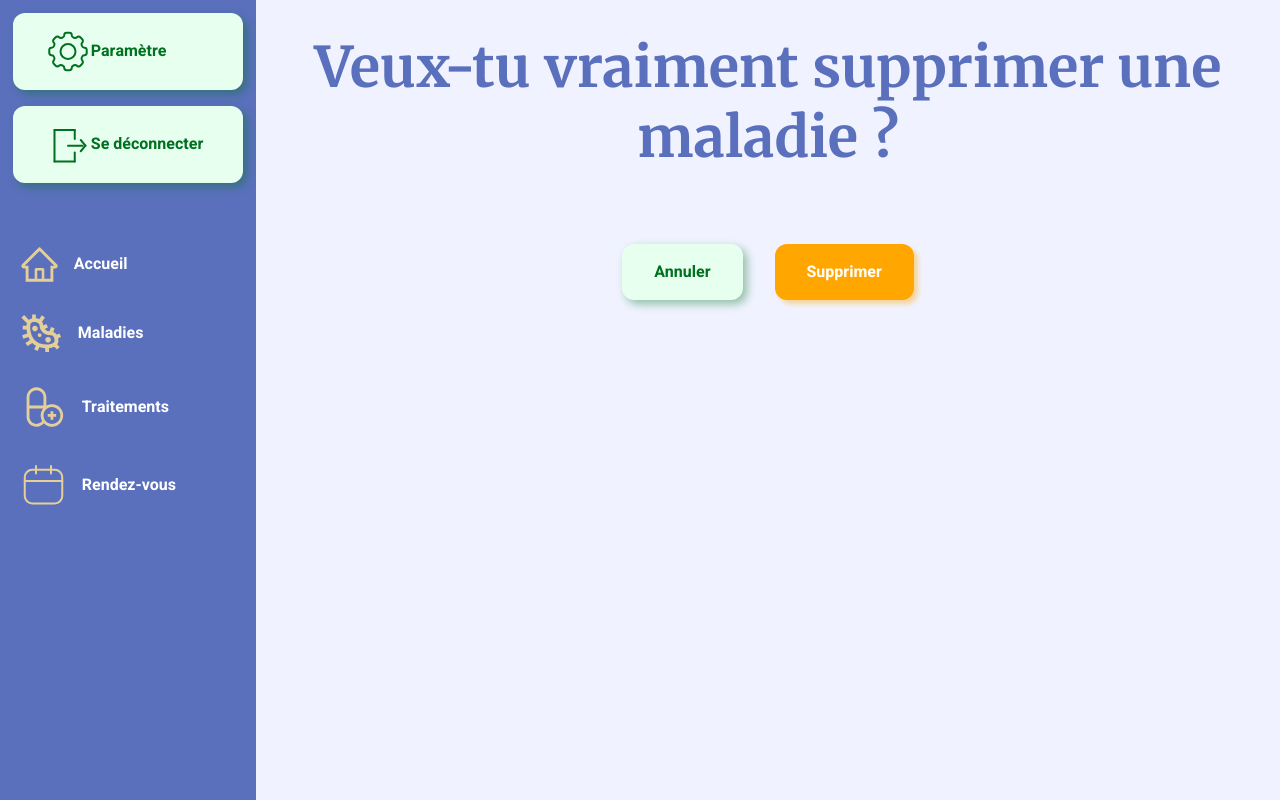
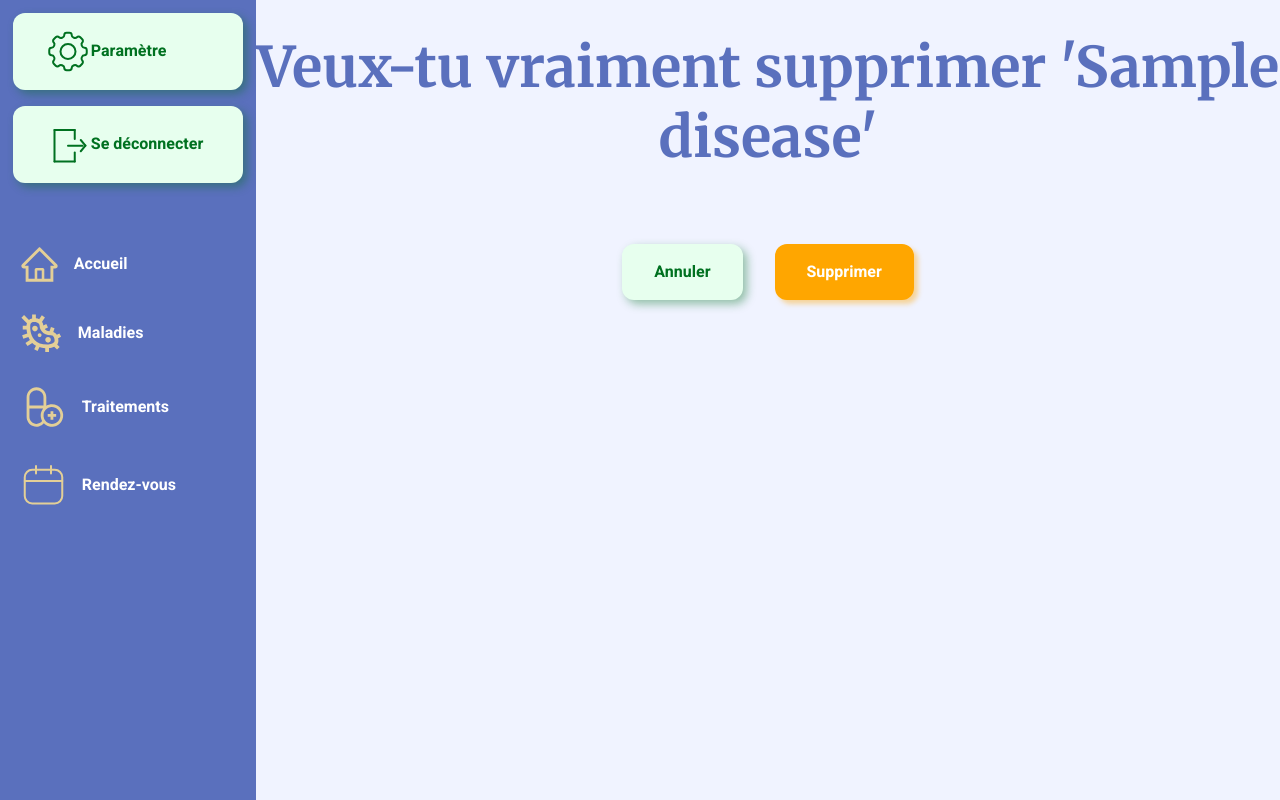
Before and after one commit to Redshark61/mon-carnet-de-sante, a Django app: page /home/delete_disease/1 in a window 1280 px wide. Run offline with Django 4.2, Linux system fonts and the light colour scheme; tables that the repository leaves empty hold one stand-in row (values such as "Sample post").

Commit message:
display disease name on delete page

```diff
--- a/health_book/home/templates/home/delete_disease.html
+++ b/health_book/home/templates/home/delete_disease.html
@@ -5,7 +5,7 @@
 
 {% block content %}
 
-<h1>Veux-tu vraiment supprimer une maladie ?</h1>
+<h1>Veux-tu vraiment supprimer '{{disease.disease}}'</h1>
 
 <form action="" method="post">
   {% csrf_token %}
--- a/health_book/home/views/deleteDisease.py
+++ b/health_book/home/views/deleteDisease.py
@@ -7,13 +7,18 @@ class DeleteDisease(View):
     template_name = 'home/delete_disease.html'
 
     def get(self, request, *args, **kwargs):
-        return render(request, self.template_name)
+        id = kwargs.get('pk')
+        to_be_deleted_disease = UserDisease.objects.get(id=id)
+        context = {
+            'disease': to_be_deleted_disease
+        }
+        return render(request, self.template_name, context)
 
-    def post(self, request, *args, **kwargs):
+    @staticmethod
+    def post(request, *args, **kwargs):
         id = kwargs.get('pk')
         if request.POST.get('button') == 'delete':
             to_be_deleted_disease = UserDisease.objects.get(id=id)
             to_be_deleted_disease.delete()
             return redirect('home:home')
-        else:
-            return redirect('home:settings')
+        return redirect('home:settings')
```
